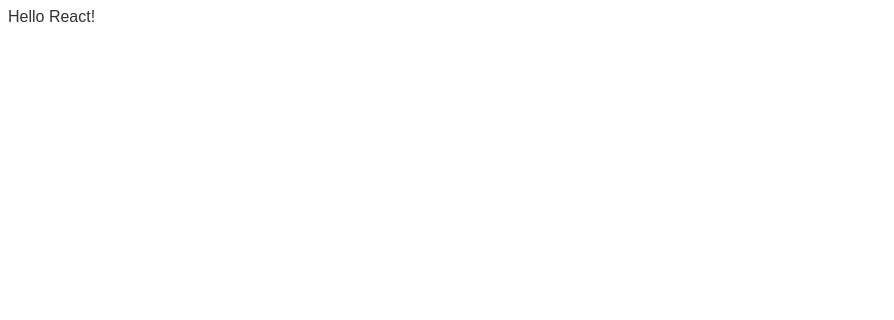
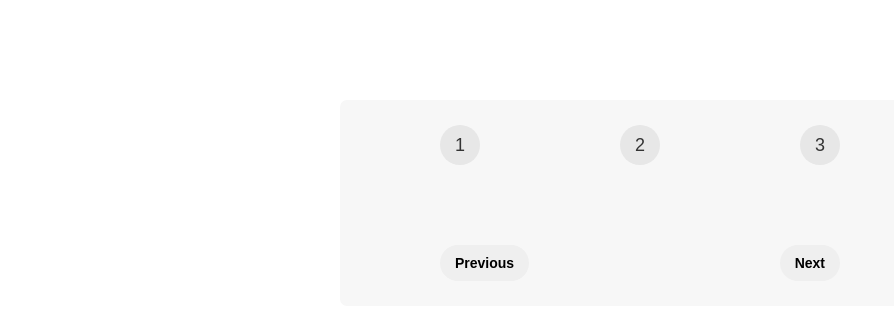
Before and after one commit to AbdullahiAbdulganiyu/steps-react-project, a React (Create React App) app: page / in a window 1280 px wide. Shown: the top 320 px of the page, without its empty margins (0-894 px from the left). Built offline with nearby package versions, Linux system fonts and the light colour scheme.

Commit message:
creating the skeleton

```diff
--- a/src/App.js
+++ b/src/App.js
@@ -1,3 +1,19 @@
 export default function App() {
-  return <div>Hello React!</div>;
+  return (
+    <div
+      className="steps
+    "
+    >
+      <div className="numbers">
+        <div>1</div>
+        <div>2</div>
+        <div>3</div>
+      </div>
+      <p className="message"></p>
+      <div className="buttons">
+        <button>Previous</button>
+        <button>Next</button>
+      </div>
+    </div>
+  );
 }
```
